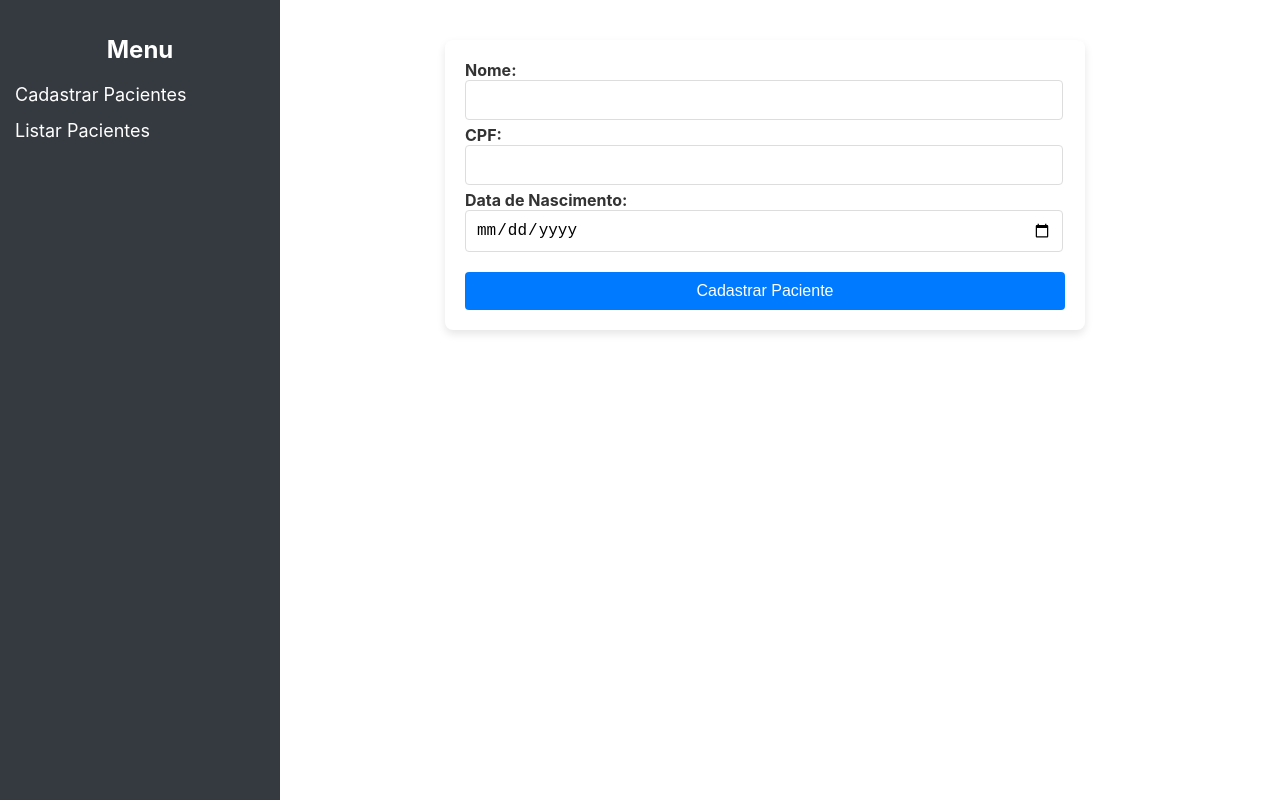
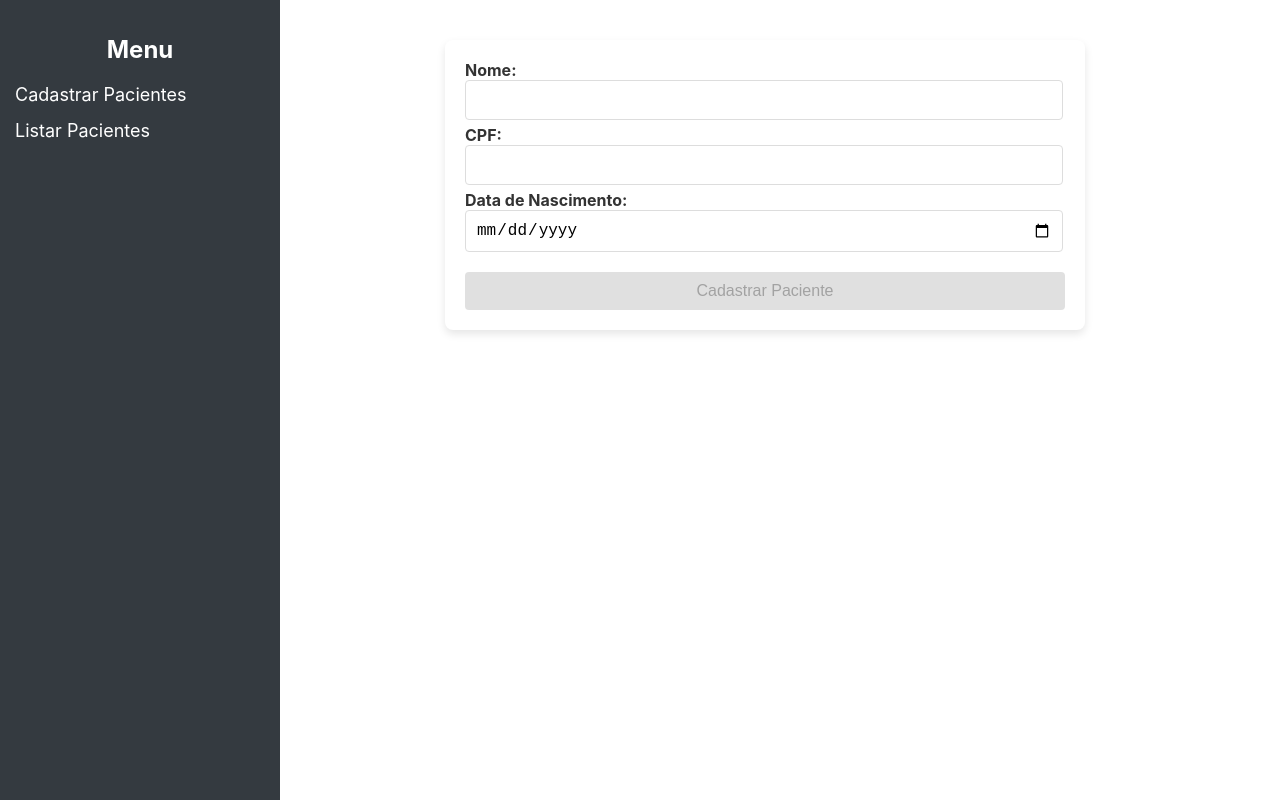
Before and after one commit to ClaudineiMS/Gerenciador_de_pacientes, a React (Create React App) app: page /cadastrar in a window 1280 px wide. Built offline with nearby package versions, Linux system fonts and the light colour scheme; the HTML template or start-up script is replaced by a standard one.

Commit message:
Validação do form

```diff
--- a/src/buttons/Button.jsx
+++ b/src/buttons/Button.jsx
@@ -2,9 +2,9 @@ import React from "react";
 import PropTypes from 'prop-types';
 import './css/Button.css';
 
-export const Button = ({ onClick, title, className, type }) => {
+export const Button = ({ onClick, title, className, type, disabled }) => {
     return (
-        <button type={type} className={className} onClick={onClick}>{title}</button>
+        <button type={type} className={className} onClick={onClick} disabled={disabled}>{title}</button>
     );
 };
 
--- a/src/buttons/css/Button.css
+++ b/src/buttons/css/Button.css
@@ -57,3 +57,10 @@ button:hover {
     background-color: #f44336;
     color: white;
 }
+
+button:disabled {
+    background-color: #cccccc; /* Cor de fundo cinza */
+    color: #666666; /* Cor do texto cinza escuro */
+    cursor: not-allowed; /* Cursor indicando que o botão não pode ser clicado */
+    opacity: 0.6; /* Torna o botão um pouco transparente */
+}
--- a/src/forms/CadastrarForm.jsx
+++ b/src/forms/CadastrarForm.jsx
@@ -40,7 +40,7 @@ function CadastrarForm() {
         <Input title={"CPF"} type={"text"} value={cpf} onclick={(e) => setCpf(e.target.value)}/>
         <Input title={"Data de Nascimento"} type={"date"} value={data_nascimento} onclick={(e) => setdata_nascimento(e.target.value)}/>
       </div>
-        <Button type={"submit"} title={"Cadastrar Paciente"}/>
+        <Button type={"submit"} title={"Cadastrar Paciente"} disabled={cpf.replace(/\D/g, '').length < 11 ? true: false}/>
     </form>
   );
 }
--- a/src/forms/EditarForm.jsx
+++ b/src/forms/EditarForm.jsx
@@ -45,7 +45,7 @@ const EditPatientForm = ({ patient, onCancel, onSave }) => {
       <Input title={"Nome"} type={"text"} value={nome} onclick={(e) => setNome(e.target.value)}/>
       <Input title={"CPF"} type={"text"} value={cpf} onclick={(e) => setCpf(e.target.value)}/>
       <Input title={"Data de Nascimento"} type={"date"} value={dataNascimento} onclick={(e) => setDataNascimento(e.target.value)}/>
-      <Button title={"Salvar"}  className={"save-button"} type={"submit"}/>
+      <Button title={"Salvar"}  className={"save-button"} type={"submit"} disabled={cpf.replace(/\D/g, '').length < 11 ? true: false}/>
       <Button title={"Cancelar"}  className={"cancel-button"} type={"button"} onClick={onCancel}/>
     </form>
   );
```
